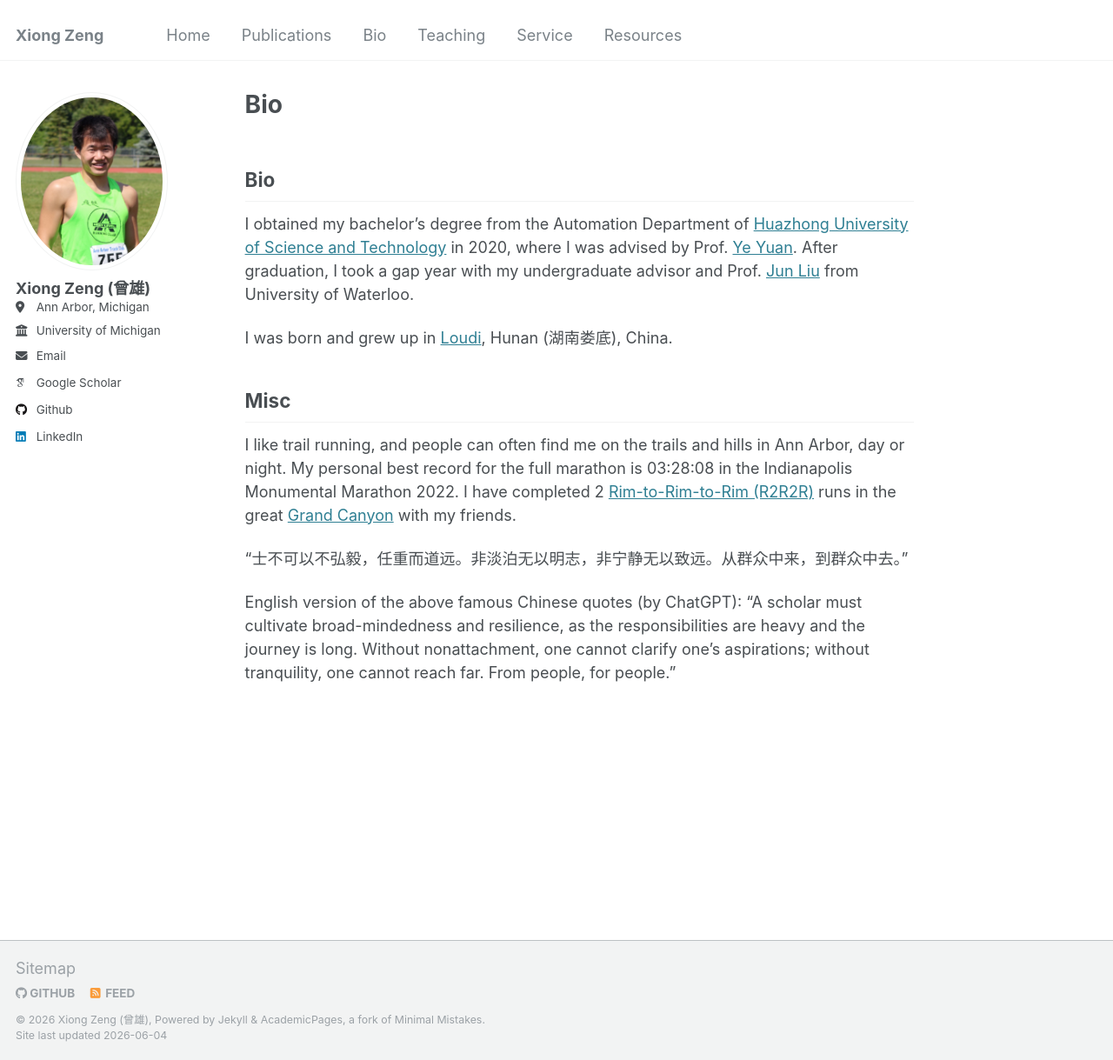
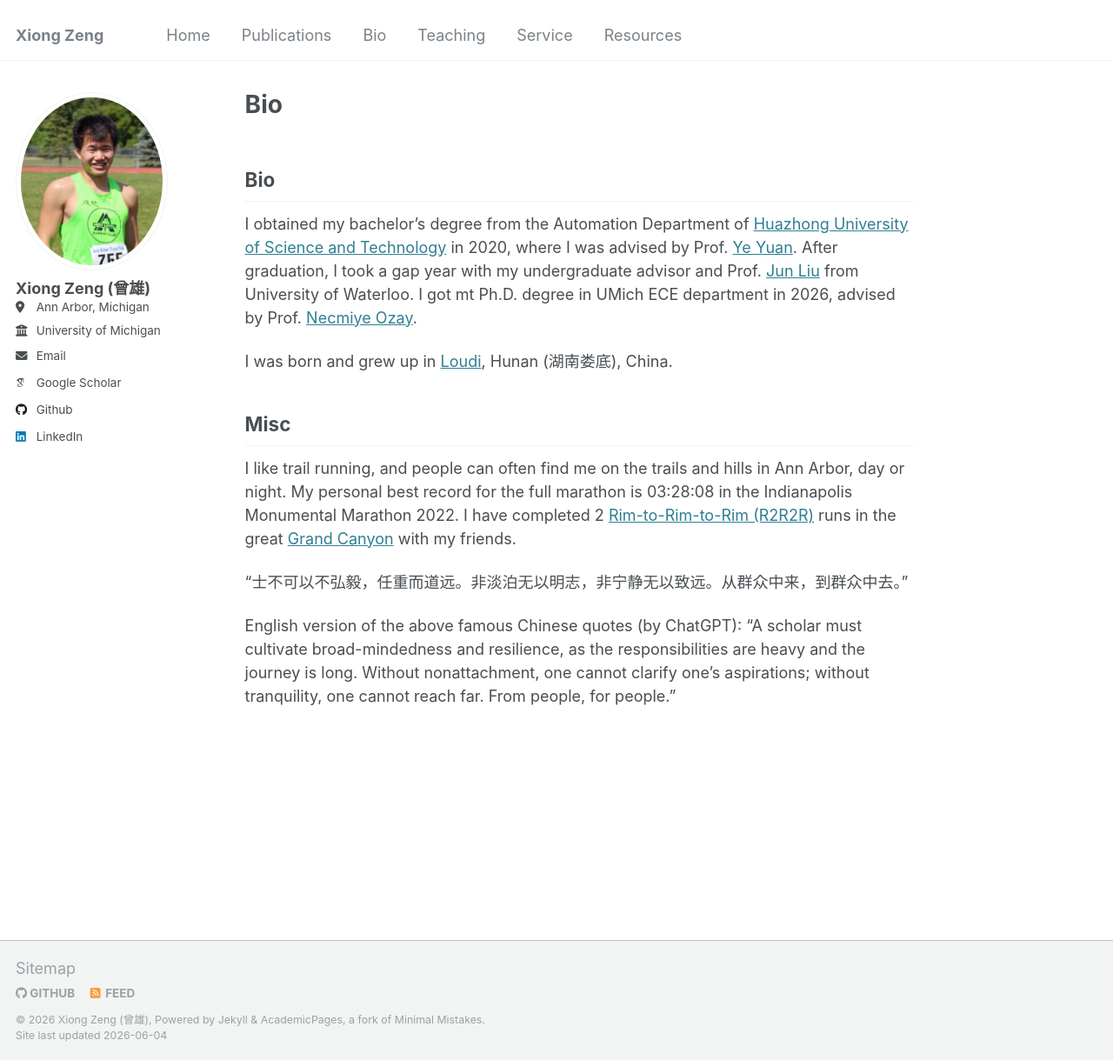
Before and after one commit to zengxiong111/zengxiong.github.io, a Jekyll site: the page built from _pages/markdown.md, in a window 1280 px wide and 1219 px high. Shown: the whole window at 87% size. Built offline with Jekyll 4.4.1, drawn with Linux system fonts in a browser that asks for light colours; some web fonts are replaced; our own code applies the rules of GitHub Pages for plain Markdown files.

Commit message:
Update markdown.md

```diff
--- a/_pages/markdown.md
+++ b/_pages/markdown.md
@@ -8,7 +8,8 @@
 
 ## Bio
 
-I obtained my bachelor's degree from the Automation Department of <a href="http://english.hust.edu.cn/" target="_blank">Huazhong University of Science and Technology</a> in 2020, where I was advised by Prof. <a href="http://yy311.github.io/" target="_blank">Ye Yuan</a>. After graduation, I took a gap year with my undergraduate advisor and Prof. <a href="https://uwaterloo.ca/applied-mathematics/profiles/jun-liu" target="_blank">Jun Liu</a> from University of Waterloo.
+I obtained my bachelor's degree from the Automation Department of <a href="http://english.hust.edu.cn/" target="_blank">Huazhong University of Science and Technology</a> in 2020, where I was advised by Prof. <a href="http://yy311.github.io/" target="_blank">Ye Yuan</a>. After graduation, I took a gap year with my undergraduate advisor and Prof. <a href="https://uwaterloo.ca/applied-mathematics/profiles/jun-liu" target="_blank">Jun Liu</a> from University of Waterloo. I got mt Ph.D. degree in UMich ECE department in 2026, advised by Prof. <a href="https://web.eecs.umich.edu/~necmiye/" target="_blank">Necmiye Ozay</a>.
+
 
 I was born and grew up in <a href="https://en.wikipedia.org/wiki/Loudi" target="_blank">Loudi</a>, Hunan (湖南娄底), China.
 &nbsp;
```
